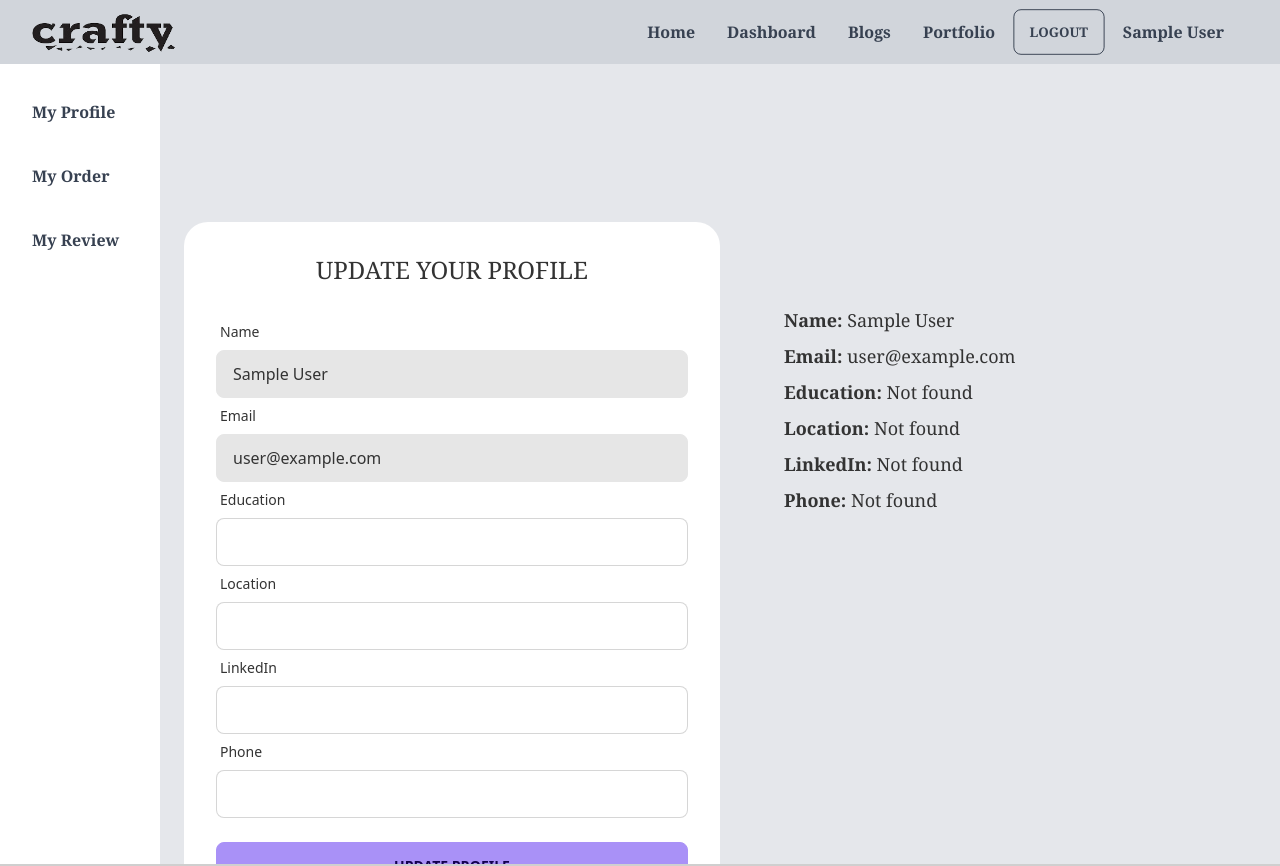
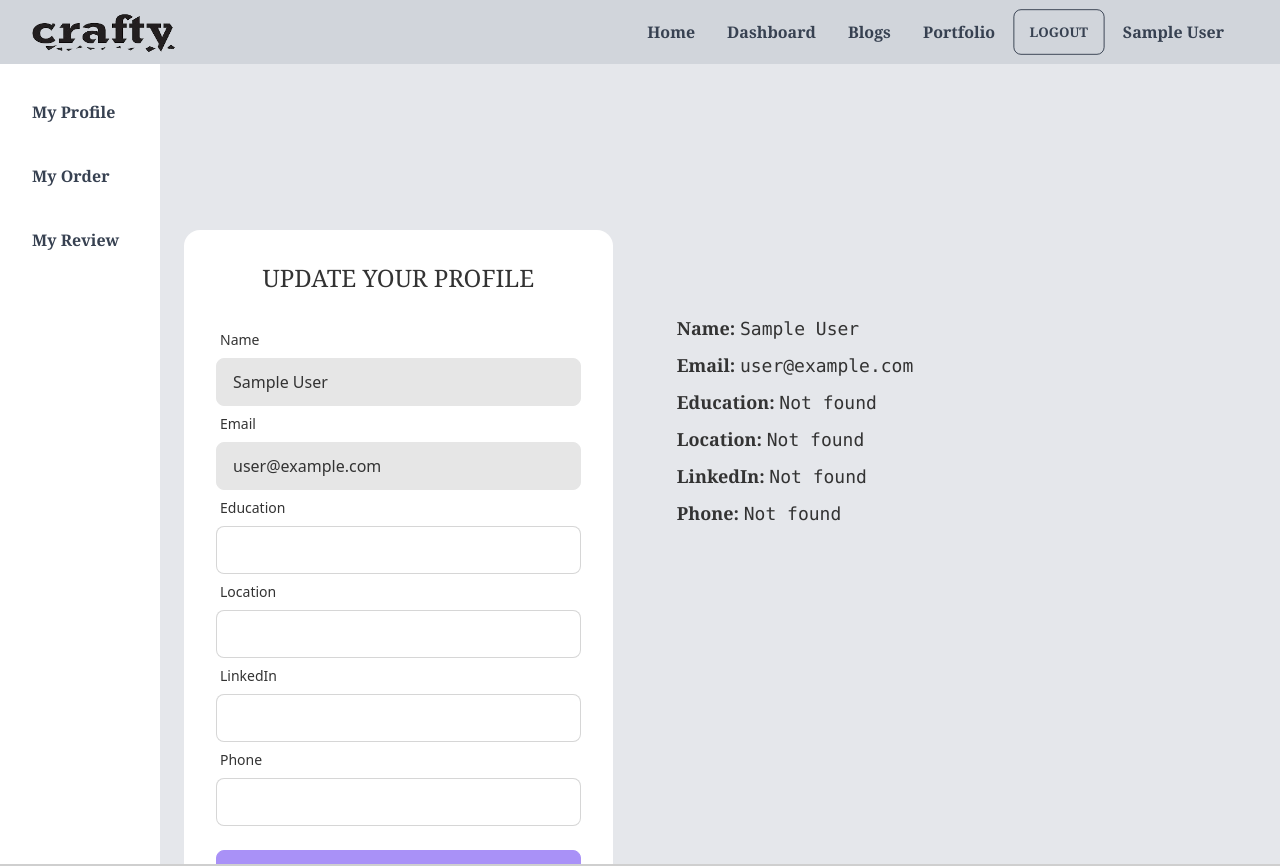
Before and after one commit to HossainRafi/crafty, a React (Create React App) app: page /dashboard in a window 1280 px wide. Shown: the top 866 px of the page. Built offline with nearby package versions, Linux system fonts and the light colour scheme; no server answers; sample sign-in values are in the browser's storage.

Commit message:
modified

```diff
--- a/src/pages/Dashboard/MyProfile.js
+++ b/src/pages/Dashboard/MyProfile.js
@@ -56,32 +56,39 @@ const MyProfile = () => {
   };
   const { education, location, phone, linkedIn } = profile;
   return (
-    <div className="lg:flex lg:flex-row-reverse justify-center w-full bg-gray-200 px-6 mb-6 mt-60">
-      <div className="lg:w-2/4 pl-16 md:pt-20">
+    <div className="lg:flex lg:flex-row-reverse justify-center w-full bg-gray-200 px-6 mb-6 mt-64">
+      <div className="lg:w-3/5 pl-16 md:pt-20 pt-24">
         <p className="text-lg py-1 font-bold font-serif">
-          Name: <span className="font-normal">{name}</span>
+          Name: <span className="font-normal font-mono">{name}</span>
         </p>
         <p className="text-lg  py-1 font-bold font-serif">
-          Email: <span className="font-normal">{email}</span>
+          Email: <span className="font-normal font-mono">{email}</span>
         </p>
         <p className="text-lg py-1 font-bold font-serif">
           Education:{" "}
-          <span className="font-normal">{education || "Not found"}</span>
+          <span className="font-normal font-mono">
+            {education || "Not found"}
+          </span>
         </p>
         <p className="text-lg py-1 font-bold font-serif">
           Location:{" "}
-          <span className="font-normal">{location || "Not found"}</span>
+          <span className="font-normal font-mono">
+            {location || "Not found"}
+          </span>
         </p>
         <p className="text-lg py-1 font-bold font-serif">
           LinkedIn:{" "}
-          <span className="font-normal">{linkedIn || "Not found"}</span>
+          <span className="font-normal font-mono">
+            {linkedIn || "Not found"}
+          </span>
         </p>
         <p className="text-lg py-1 font-bold font-serif">
-          Phone: <span className="font-normal"> {phone || "Not found"}</span>
+          Phone:{" "}
+          <span className="font-normal font-mono"> {phone || "Not found"}</span>
         </p>
       </div>
 
-      <div className="lg:w-2/4 bg-white rounded-3xl">
+      <div className="lg:w-2/5 bg-white rounded-2xl">
         <div className="card-body">
           <h1 className="text-2xl text-center font-serif uppercase pb-5">
             Update Your Profile
```
